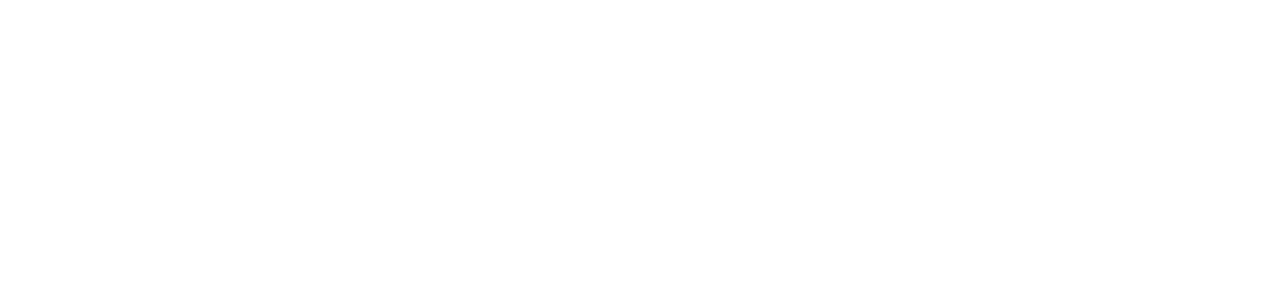
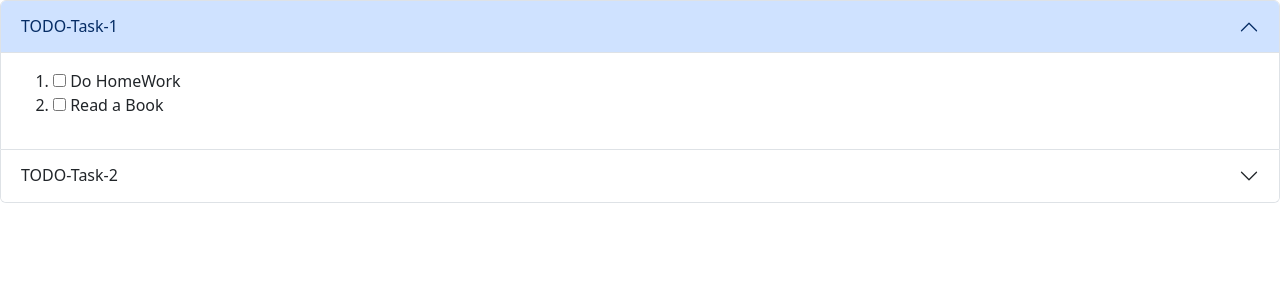
Before and after one commit to ASIMNEUPANE/TODO-Application, a React (Create React App) app in the folder client/: page / in a window 1280 px wide. Shown: the top 300 px of the page. Built offline with nearby package versions, Linux system fonts and the light colour scheme.

Commit message:
Ui for Todo app

```diff
--- /dev/null
+++ b/client/src/Accordian.js
@@ -0,0 +1,32 @@
+import Accordion from 'react-bootstrap/Accordion';
+
+function Accordians() {
+  return (
+
+    <Accordion defaultActiveKey="0">
+      <Accordion.Item eventKey="0">
+        <Accordion.Header>TODO-Task-1</Accordion.Header>
+        <Accordion.Body>
+         <ol>
+         <li><input type="checkbox" />    Do HomeWork</li>
+         <li><input type="checkbox" />    Read a Book</li>
+         </ol>
+        </Accordion.Body>
+      </Accordion.Item>
+      <Accordion.Item eventKey="1">
+        <Accordion.Header>TODO-Task-2</Accordion.Header>
+        <Accordion.Body>
+        <ol>
+        <li><input type="checkbox" />    Play a guiter</li>
+        <li><input type="checkbox" />    Practice Football</li>
+
+         </ol>
+        </Accordion.Body>
+      </Accordion.Item>
+    </Accordion>
+
+
+  )
+}
+
+export default Accordians
--- a/client/src/App.js
+++ b/client/src/App.js
@@ -1,5 +1,10 @@
+import Accordians from "./Accordian";
+
+
 function App() {
-  return
+  return(
+    <Accordians/>
+  )
 }
 
 export default App;
```
